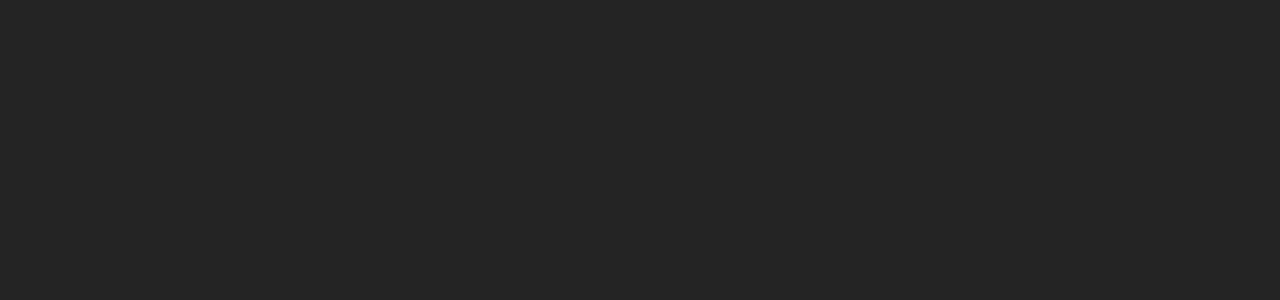
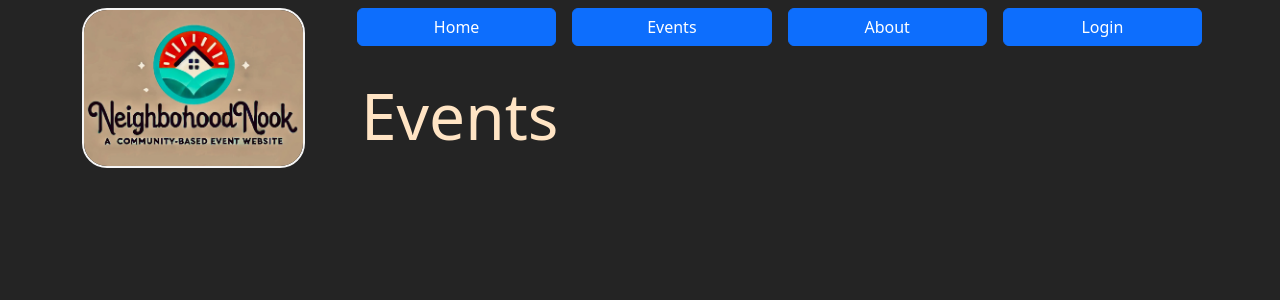
Before and after one commit to AndrewKlumpp/groupProject, a React (Vite) app in the folder client/: page /events in a window 1280 px wide. Before the commit this address had no page. Shown: the top 300 px of the page. Built offline with nearby package versions, Linux system fonts and the light colour scheme.

Commit message:
added Events and Login views

```diff
--- a/client/src/App.jsx
+++ b/client/src/App.jsx
@@ -3,6 +3,8 @@
 import { Routes, Route } from 'react-router-dom'
 import Home from './views/Home'
 import About from './views/About'
+import Events from './views/Events'
+import Login from './views/Login'
 
 function App() {
 
@@ -10,7 +12,9 @@
     <>
       <Routes>
         <Route index element={<Home />} />
+        <Route path='/events' element={<Events/>}/>
         <Route path='/about' element={<About/>}/>
+        <Route path='/login' element={<Login/>}/>
       </Routes>
     </>
   )
--- /dev/null
+++ b/client/src/views/Events.jsx
@@ -0,0 +1,11 @@
+import React, { useState } from 'react';
+import Header from '../components/Header';
+
+const Events = (props) => {
+  return (
+    <div>
+      <Header title={'Events'} />
+    </div>
+  )
+}
+export default Events;
--- /dev/null
+++ b/client/src/views/Login.jsx
@@ -0,0 +1,11 @@
+import React, { useState } from 'react';
+import Header from '../components/Header';
+
+const Login = (props) => {
+  return (
+    <div>
+      <Header title={'Login'} />
+    </div>
+  )
+}
+export default Login;
```
